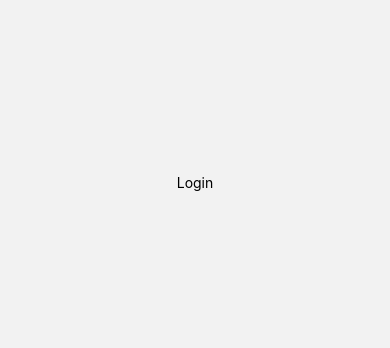
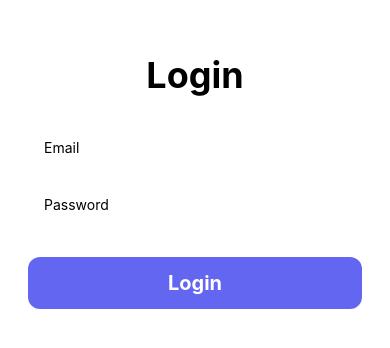
Before and after one commit to SE3A04-Project-Team/secure-chat-app, a React Native app in the folder app/: screen /Login in a window 390 px wide. Shown: the part 240-588 px from the top of the page. Built offline with nearby package versions, Linux system fonts and the light colour scheme.

Commit message:
added theme colours to tailwind config

```diff
--- /dev/null
+++ b/app/components/TextButton.jsx
@@ -0,0 +1,13 @@
+import React from 'react';
+import {Text, TouchableOpacity} from 'react-native';
+
+const TextButton = ({ onPress, title }) => {
+
+    return (
+        <TouchableOpacity onPress={onPress} className="py-3 bg-accent rounded-xl">
+            <Text className="text-xl font-bold text-center text-primary">{title}</Text>
+        </TouchableOpacity>
+    );
+};
+
+export default TextButton;
--- a/app/screens/LoginScreen.jsx
+++ b/app/screens/LoginScreen.jsx
@@ -1,9 +1,48 @@
-import {SafeAreaView, Text} from "react-native";
+import React, {useState} from 'react';
+import {SafeAreaView, Text, TextInput, View} from 'react-native';
+import TextButton from '../components/TextButton';
+import {useNavigation} from '@react-navigation/native';
 
 const LoginScreen = ({navigation}) => {
+
+    const navigate = useNavigation();
+
+    const [formData, setFormData] = useState({
+        email: '',
+        password: '',
+    });
+
+    const handleInputChange = (name, value) => {
+        setFormData({
+            ...formData,
+            [name]: value,
+        });
+    };
+
     return (
-        <SafeAreaView className="flex-1 items-center justify-center">
-            <Text>Login</Text>
+        <SafeAreaView testID="login-page" className="flex-1 bg-primary">
+            <View className="flex-1 flex justify-center my-4">
+                <Text className="text-secondary font-bold text-4xl text-center">Login</Text>
+                <View className="flex flex-col gap-y-2 m-7">
+                    <TextInput
+                        className="bg-gray-100 p-4 text-secondary rounded-2xl"
+                        placeholder="Email"
+                        keyboardType="email-address"
+                        value={formData.email}
+                        onChangeText={(text) => handleInputChange('email', text)}
+                    />
+                    <TextInput
+                        className="bg-gray-100 p-4 text-secondary rounded-2xl"
+                        placeholder="Password"
+                        secureTextEntry={true}
+                        value={formData.password}
+                        onChangeText={(text) => handleInputChange('password', text)}
+                    />
+                </View>
+                <View className="space-y-4 mx-7">
+                    <TextButton onPress={() => navigate} title={"Login"} testID="login-button"/>
+                </View>
+            </View>
         </SafeAreaView>
     );
 };
--- a/app/tailwind.config.js
+++ b/app/tailwind.config.js
@@ -1,8 +1,16 @@
 /** @type {import('tailwindcss').Config} */
 module.exports = {
-  content: ["./App.{js,jsx,ts,tsx}", "./components/**/*.{js,jsx,ts,tsx}", "./screens/**/*.{js,jsx,ts,tsx}"],
+  content: [
+    "./App.{js,jsx,ts,tsx}",
+    "./components/**/*.{js,jsx,ts,tsx}",
+    "./screens/**/*.{js,jsx,ts,tsx}"
+  ],
   theme: {
-    extend: {},
+    colors: {
+      primary: "#FFFFFF",
+      secondary: "#000000",
+      accent: "#6366f1",
+    }
   },
   plugins: [],
 }
```
